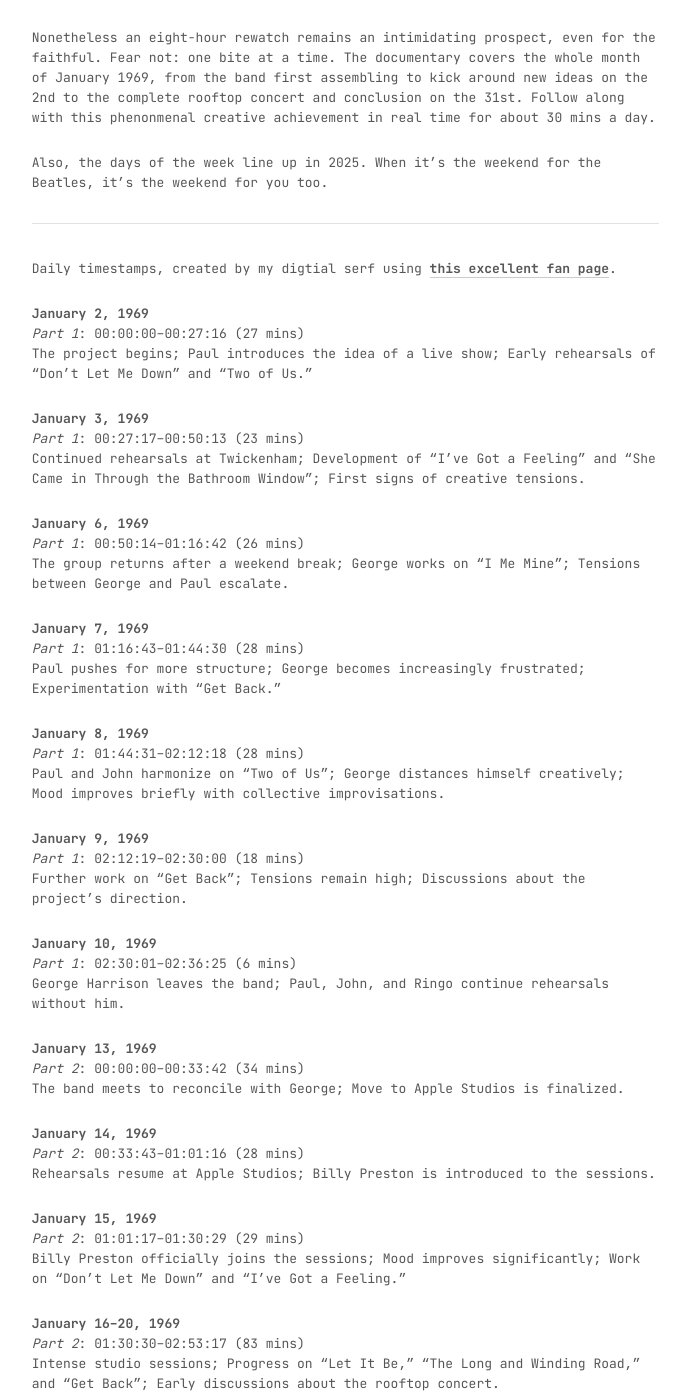
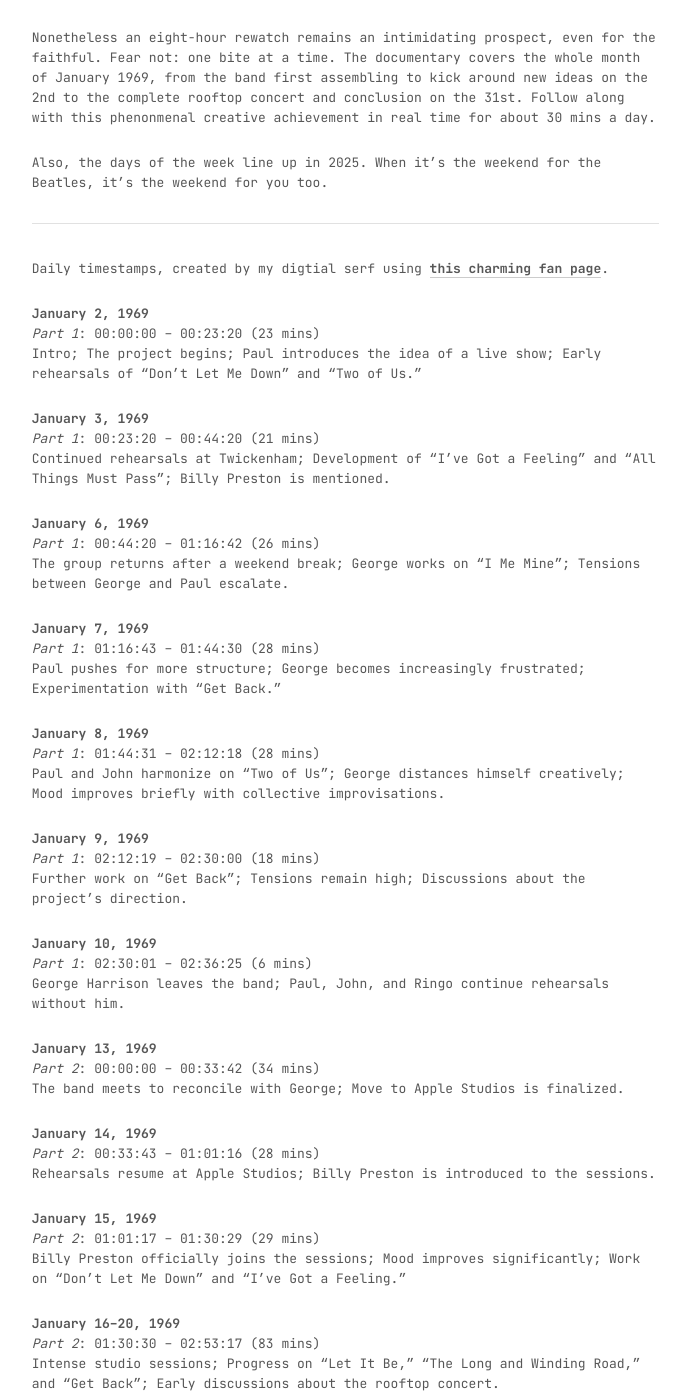
Before and after one commit to thoughtwax/thoughtwax.github.io, a Jekyll site: the page built from _posts/2025-01-02-get-back-chronological-rewatch.markdown, in a window 1280 px wide and 1400 px high, scrolled down 1026 px. Shown: the whole window, without its empty margins (461-1148 px from the left). Built offline with Jekyll 4.4.1, drawn with Linux system fonts in a browser that asks for light colours; some web fonts are replaced; some of the changed text lies outside the part shown.

Commit message:
Modify timestamps

```diff
--- a/_posts/2025-01-02-get-back-chronological-rewatch.markdown
+++ b/_posts/2025-01-02-get-back-chronological-rewatch.markdown
@@ -26,61 +26,61 @@
 
 ---
 
-Daily timestamps, created by my digtial serf using [this excellent fan page](https://brianhassett.com/2021/12/the-beatles-get-back-time-coded-and-annotated/).
+Daily timestamps, created by my digtial serf using [this charming fan page](https://brianhassett.com/2021/12/the-beatles-get-back-time-coded-and-annotated/).
 
 
 **January 2, 1969**
-*Part 1*: 00:00:00–00:27:16 (27 mins)
-The project begins; Paul introduces the idea of a live show; Early rehearsals of “Don’t Let Me Down” and “Two of Us.”
+*Part 1*: 00:00:00 – 00:23:20 (23 mins)
+Intro; The project begins; Paul introduces the idea of a live show; Early rehearsals of “Don’t Let Me Down” and “Two of Us.”
 
 **January 3, 1969**
-*Part 1*: 00:27:17–00:50:13 (23 mins)
-Continued rehearsals at Twickenham; Development of “I’ve Got a Feeling” and “She Came in Through the Bathroom Window”; First signs of creative tensions.
+*Part 1*: 00:23:20 – 00:44:20 (21 mins)
+Continued rehearsals at Twickenham; Development of “I’ve Got a Feeling” and "All Things Must Pass"; Billy Preston is mentioned.
 
 **January 6, 1969**
-*Part 1*: 00:50:14–01:16:42 (26 mins)
+*Part 1*: 00:44:20 – 01:16:42 (26 mins)
 The group returns after a weekend break; George works on “I Me Mine”; Tensions between George and Paul escalate.
 
 **January 7, 1969**
-*Part 1*: 01:16:43–01:44:30 (28 mins)
+*Part 1*: 01:16:43 – 01:44:30 (28 mins)
 Paul pushes for more structure; George becomes increasingly frustrated; Experimentation with “Get Back.”
 
 **January 8, 1969**
-*Part 1*: 01:44:31–02:12:18 (28 mins)
+*Part 1*: 01:44:31 – 02:12:18 (28 mins)
 Paul and John harmonize on “Two of Us”; George distances himself creatively; Mood improves briefly with collective improvisations.
 
 **January 9, 1969**
-*Part 1*: 02:12:19–02:30:00 (18 mins)
+*Part 1*: 02:12:19 – 02:30:00 (18 mins)
 Further work on “Get Back”; Tensions remain high; Discussions about the project’s direction.
 
 **January 10, 1969**
-*Part 1*: 02:30:01–02:36:25 (6 mins)
+*Part 1*: 02:30:01 – 02:36:25 (6 mins)
 George Harrison leaves the band; Paul, John, and Ringo continue rehearsals without him.
 
 **January 13, 1969**
-*Part 2*: 00:00:00–00:33:42 (34 mins)
+*Part 2*: 00:00:00 – 00:33:42 (34 mins)
 The band meets to reconcile with George; Move to Apple Studios is finalized.
 
 **January 14, 1969**
-*Part 2*: 00:33:43–01:01:16 (28 mins)
+*Part 2*: 00:33:43 – 01:01:16 (28 mins)
 Rehearsals resume at Apple Studios; Billy Preston is introduced to the sessions.
 
 **January 15, 1969**
-*Part 2*: 01:01:17–01:30:29 (29 mins)
+*Part 2*: 01:01:17 – 01:30:29 (29 mins)
 Billy Preston officially joins the sessions; Mood improves significantly; Work on “Don’t Let Me Down” and “I’ve Got a Feeling.”
 
 **January 16–20, 1969**
-*Part 2*: 01:30:30–02:53:17 (83 mins)
+*Part 2*: 01:30:30 – 02:53:17 (83 mins)
 Intense studio sessions; Progress on “Let It Be,” “The Long and Winding Road,” and “Get Back”; Early discussions about the rooftop concert.
 
 **January 21–28, 1969**
-*Part 3*: 00:00:00–01:30:00 (90 mins)
+*Part 3*: 00:00:00 – 01:30:00 (90 mins)
 Recording of album tracks continues; Final preparations for the rooftop concert; Refinement of performances for the live show.
 
 **January 30, 1969**
-*Part 3*: 01:30:01–02:18:35 (48 mins)
+*Part 3*: 01:30:01 – 02:18:35 (48 mins)
 The iconic rooftop concert; The Beatles perform “Get Back,” “Don’t Let Me Down,” and others live.
 
 **January 31, 1969**
-*Part 3*: 02:18:36–End (18 mins)
+*Part 3*: 02:18:3 6 –End (18 mins)
 Final studio recordings for “Let It Be” and “The Long and Winding Road”; The project concludes.
```
